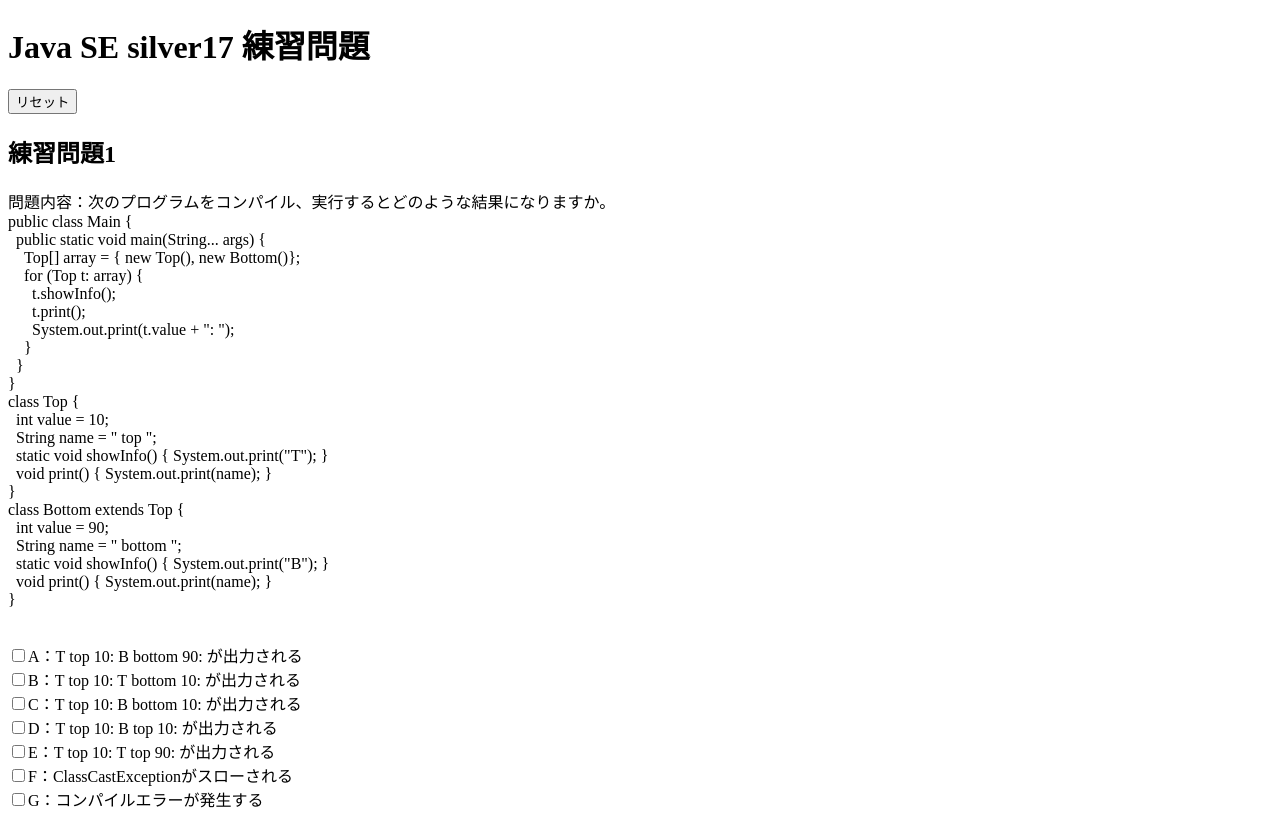
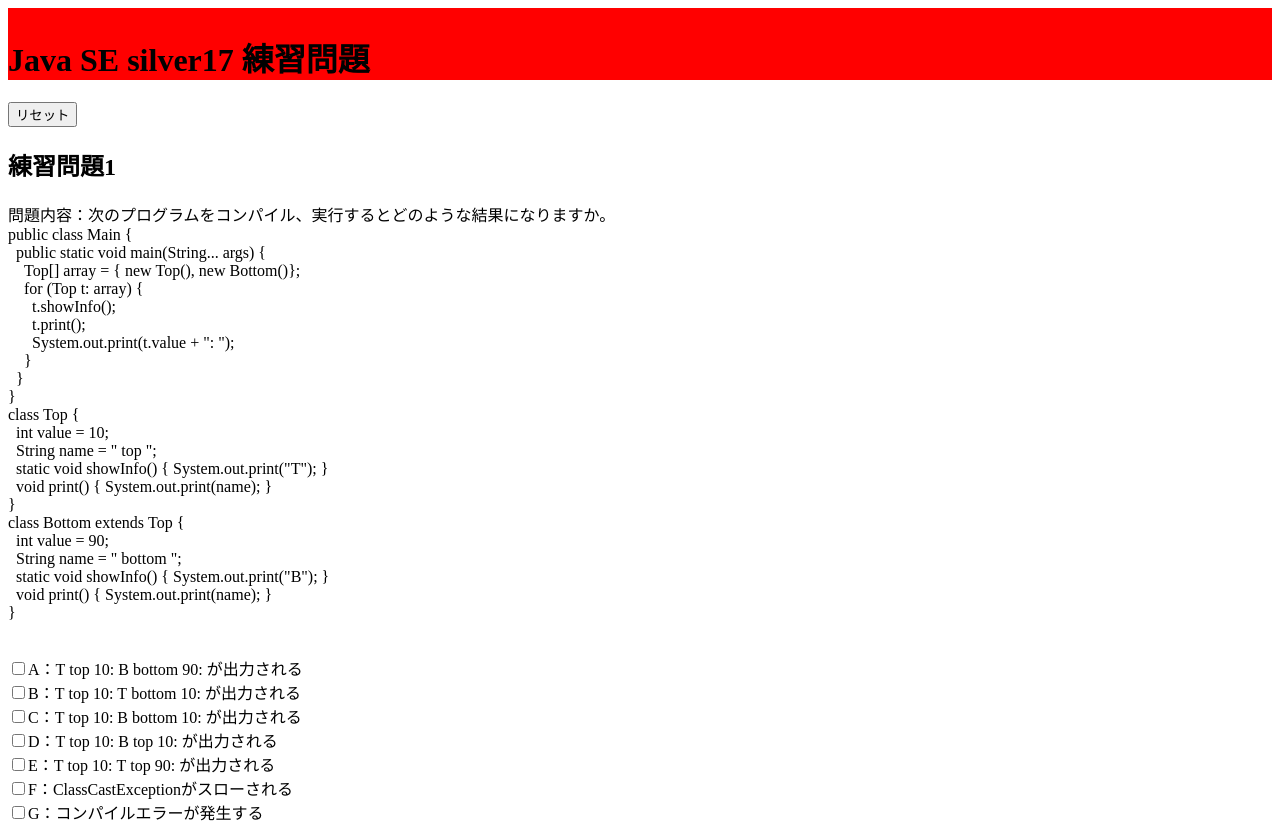
Before and after one commit to tatsuki-iketsu/practice_exam_react, a React (Create React App) app: page / in a window 1280 px wide. Shown: the top 823 px of the page. Built offline with nearby package versions, Linux system fonts and the light colour scheme.

Commit message:
ヘッダー作成

```diff
--- a/src/App.jsx
+++ b/src/App.jsx
@@ -1,6 +1,7 @@
 import React,{useState} from "react"
-import ExamDisplay from "./components/ExamSet";
+import ExamDisplay from "./components/ExamDisplay";
 import Fotter from "./Fotter";
+import Header from "./Header";
 
 
 
@@ -9,7 +10,8 @@ const App =() =>{
     const [textShowFlug,setTextShowFlag] = useState(true);
     return (
         <>
-            <ExamDisplay />
+            <header><Header /></header>
+            <main><ExamDisplay /></main>
             <Fotter />
         </>
         );
--- /dev/null
+++ b/src/Header.jsx
@@ -0,0 +1,12 @@
+import React,{useState} from "react"
+
+const Header =() =>{
+    return (
+        <>
+        <h1 id="h1">Java SE silver17 練習問題</h1>
+        <div> </div>
+        </>
+        );
+};
+
+export default Header;
--- a/src/components/ExamSet.jsx
+++ b/src/components/ExamDisplay.jsx
@@ -289,7 +289,6 @@ const shuffleExam1=(examData,InitialDisplay)=> {
     // 問題を表示する部分
     return (
     <>
-    <h1 id="h1">Java SE silver17 練習問題</h1>
     <input type="button" onClick={() => shuffleExam1(examData,false)} value="リセット" />
   {examData.setExams.map((setExam,index) => (
     <>
--- a/src/components/css/index.css
+++ b/src/components/css/index.css
@@ -1,3 +1,21 @@
+/*
+*****************
+パーツごとの処理
+*****************
+*/
+Header{
+  /* ヘッダーを固定 */
+  position: sticky;
+  top: 6px;
+  z-index: 999;
+
+  background: red; /* テスト用背景色 */
+  padding: 5px 0px 0px 0px;
+  margin: 0px 0px 0px 0px;
+}
+
+
+
 /*
 *****************
 個別レイアウト変更
```
